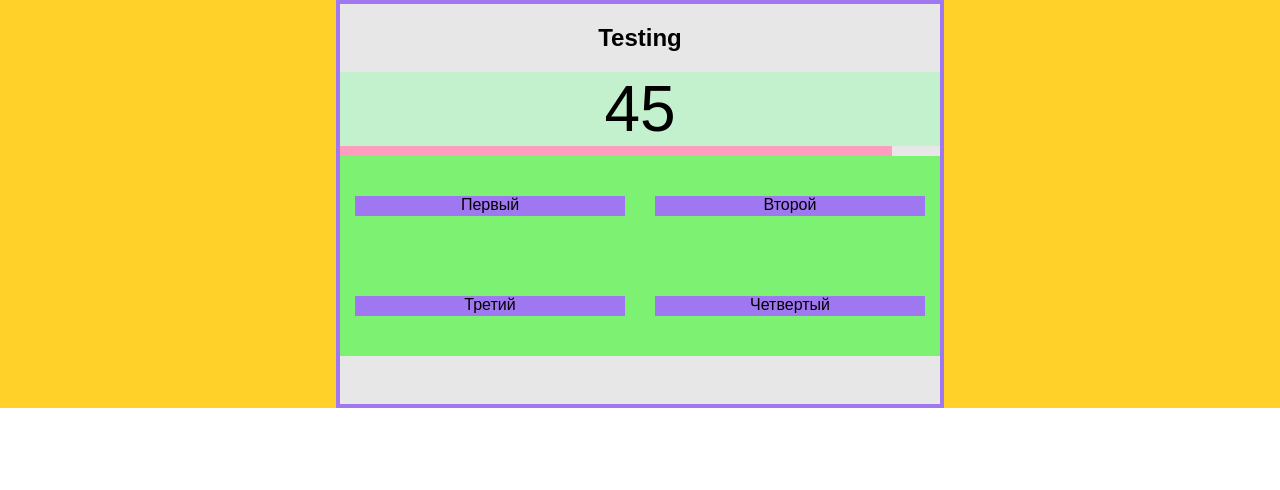
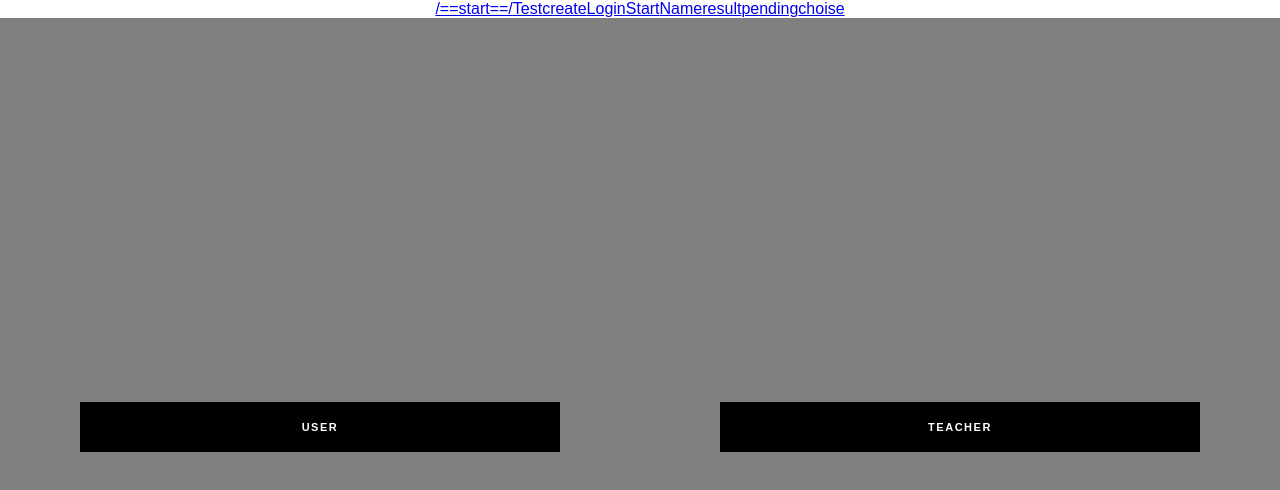
Before and after one commit to Kahoot-bootcamp4/kahootProject, a React (Create React App) app in the folder kahoot-project/: page / in a window 1280 px wide. Shown: the top 490 px of the page. Built offline with nearby package versions, Linux system fonts and the light colour scheme.

Commit message:
add all components in route

```diff
--- a/kahoot-project/src/App.js
+++ b/kahoot-project/src/App.js
@@ -1,26 +1,44 @@
 import React, { Component } from 'react';
-import {BrowserRouter as Router, Route, Switch, Redirect} from 'react-router-dom';
+import {BrowserRouter as Router, Route, Switch, NavLink, Redirect} from 'react-router-dom';
 import './App.css';
 
+import StartPage from './components/startPage';
 import AdminLogin from './components/admin_login/Login'
-
-import Test from './test.js';
-
 import AdminCreateGame from './components/admin_create_game';
 import UserTestingPage from './components/users_testing_page';
+import UserStartPage from './components/User_Start_Page/UserStartPage';
+import UserName from './components/User_Name/UserName';
+import ResultPage from './components/resultPage';
+import PendingRoom from './components/PendingRoom';
+import AdminChoiseTest from './components/adminChoiseTest/AdminChoiseTest';
 
 class App extends Component {
     render() {
         return (
             <Router>
                 <div className="App">
+                    <div className='links'>
+                        <NavLink to='/'>/==start==/</NavLink>
+                        <NavLink to='/test'>Test</NavLink>
+                        <NavLink to='/create'>create</NavLink>
+                        <NavLink to='/login'>Login</NavLink>
+                        <NavLink to='/start'>Start</NavLink>
+                        <NavLink to='/name'>Name</NavLink>
+                        <NavLink to='/result'>result</NavLink>
+                        <NavLink to='/pending'>pending</NavLink>
+                        <NavLink to='/choise'>choise</NavLink>
+                    </div>
+
                     <Switch>
-
+                        <Route path='/login' component={AdminLogin} />
+                        <Route path='/start' component={UserStartPage} />
+                        <Route path='/name' component={UserName} />
                         <Route path='/create' component={AdminCreateGame} />
-                        <Route path='/' component={UserTestingPage} />
-
-
-                        {/*<Test/>*/}
+                        <Route path='/test' component={UserTestingPage} />
+                        <Route path='/result' component={ResultPage} />
+                        <Route path='/pending' component={PendingRoom} />
+                        <Route path='/choise' component={AdminChoiseTest} />
+                        <Route path='/' component={StartPage} />
 
                     </Switch>
                 </div>
```
